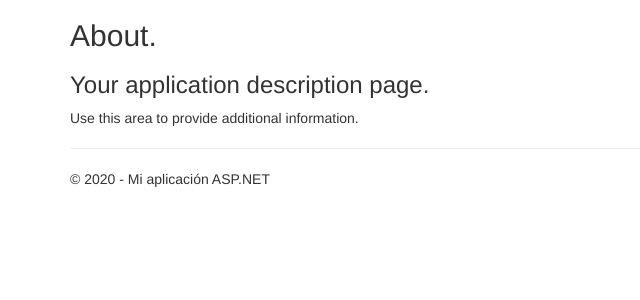
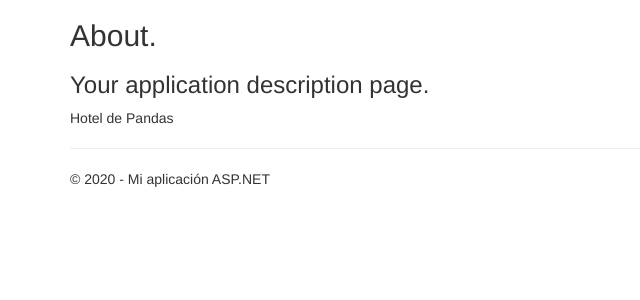
Before and after one commit to angelpj18/ProyectoFinalC-, an ASP.NET MVC app: page /Home/About in a window 1280 px wide. Shown: the part 51-351 px from the top of the page, without its empty margins (0-640 px from the left). Run offline with ASP.NET Core 8 and stand-ins for ASP.NET MVC 5, Linux system fonts and the light colour scheme; the project's own start-up code is not run, and a stand-in starts its controllers and pages; some libraries are stand-ins or nearby versions.

Commit message:
Comentario en About

```diff
--- a/Sistema_Reserva_Alquiler_Habi/Views/Home/About.cshtml
+++ b/Sistema_Reserva_Alquiler_Habi/Views/Home/About.cshtml
@@ -4,4 +4,4 @@
 <h2>@ViewBag.Title.</h2>
 <h3>@ViewBag.Message</h3>
 
-<p>Use this area to provide additional information.</p>
+<p>Hotel de Pandas</p>
```
